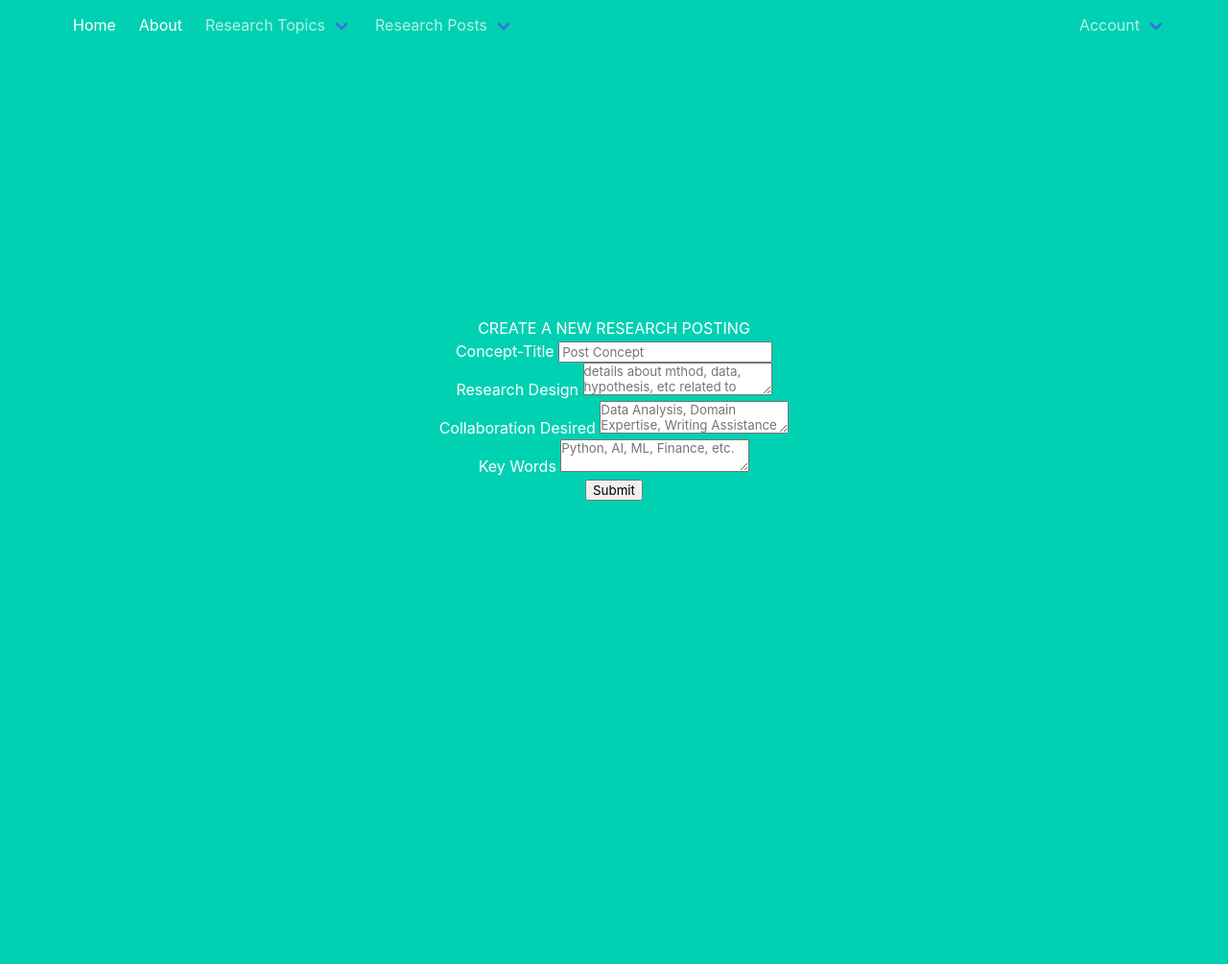
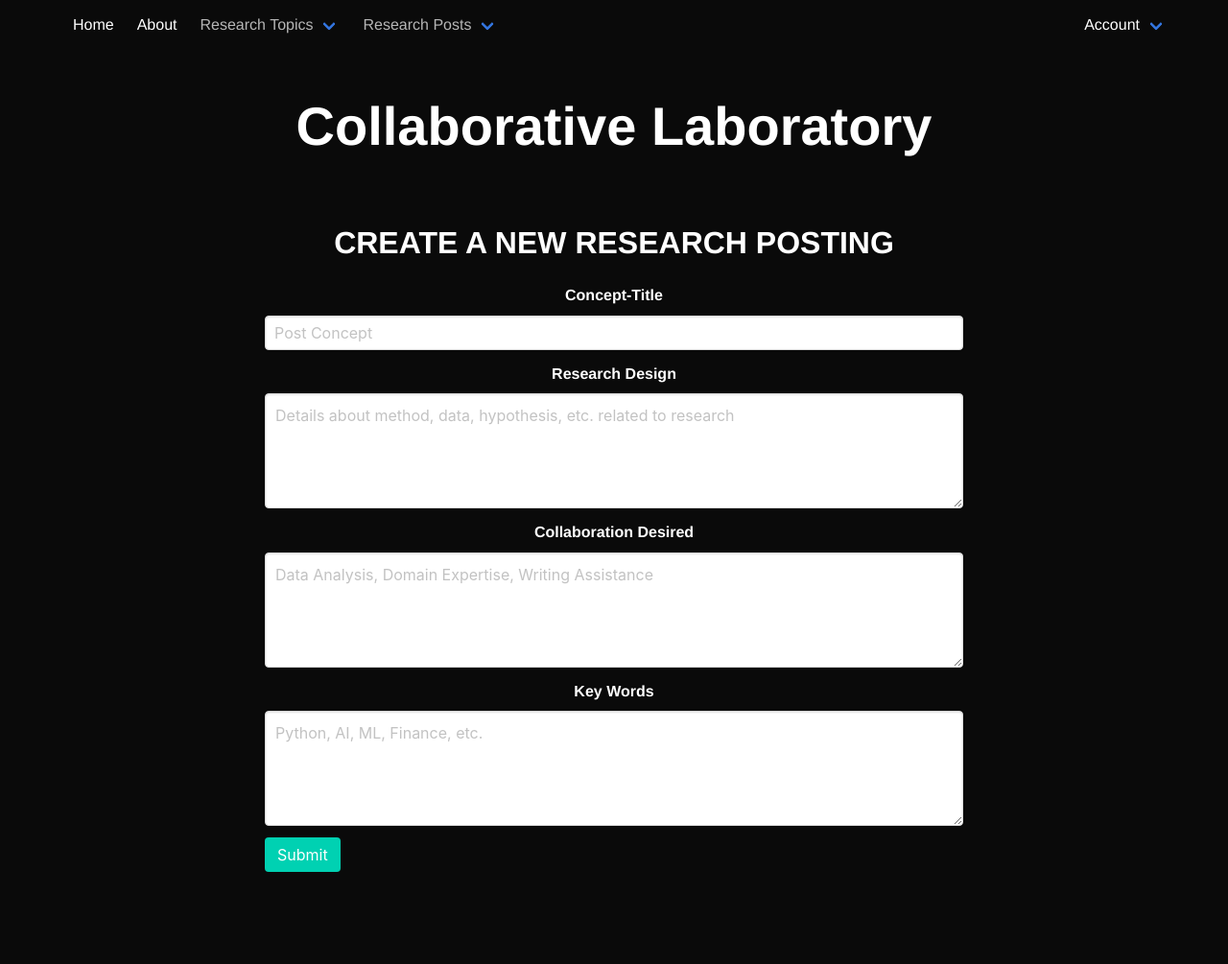
Before and after one commit to Chasen-Jeffries/ColLab_App, a Flask app: page /create in a window 1280 px wide. Shown: the whole page at 96% size. Before the commit the page ends 522 px from the top, so only its background shows below. Run offline with Flask 3, Linux system fonts and the light colour scheme; a user stored in the database is signed in.

Commit message:
Updated templates folder

```diff
--- a/App_Code/templates/base.html
+++ b/App_Code/templates/base.html
@@ -9,41 +9,97 @@
     <title>ColLab - Collaborative Laboratory!</title>
     <link rel="stylesheet" href="https://cdnjs.cloudflare.com/ajax/libs/bulma/0.7.2/css/bulma.min.css" />
     <style>
+        body {
+            background-color: #f2f2f2;
+            color: #333;
+            font-family: "Helvetica Neue", Helvetica, Arial, sans-serif;
+            font-size: 16px;
+            line-height: 1.6;
+        }
+
+        h1, h2, h3, h4, h5, h6 {
+            font-family: "Helvetica Neue", Helvetica, Arial, sans-serif;
+            font-weight: 600;
+        }
+
         .navbar-item.is-active .navbar-link,
         .navbar-item.is-active .dropdown-item {
-            background-color: #3273dc;
+            background-color: #333;
             color: #fff;
         }
 
         .navbar-item.has-dropdown:hover .navbar-link,
         .navbar-item.has-dropdown:focus .navbar-link {
-            background-color: #f5f5f5;
-            color: #000;
+            background-color: #333;
+            color: #fff;
         }
 
         .navbar-item.has-dropdown:hover .navbar-dropdown,
         .navbar-item.has-dropdown:focus .navbar-dropdown {
-            background-color: #f5f5f5;
-            color: #000;
+            background-color: #333;
+            color: #fff;
         }
 
         .navbar-item.has-dropdown .navbar-dropdown {
-            background-color: #fff;
-            color: #000;
+            background-color: #f2f2f2;
+            color: #333;
         }
 
         .navbar-item.has-dropdown .dropdown-item {
-            color: #000;
+            color: #333;
         }
+
+        .main-title {
+            font-size: 3.5rem;
+            text-align: center;
+            margin-top: 0vh;
+            color: #666;
+            font-weight: bold;
+
+        .navbar-item {
+            margin-right: 10px;
+        }
+
+        .navbar-item:last-child {
+            margin-right: 0;
+        }
+
+        .post-link {
+            text-decoration: none;
+        }
+
+        .post {
+            background-color: #f7f7f7;
+            padding: 20px;
+            border-radius: 10px;
+            margin-bottom: 20px;
+            transition: background-color 0.3s ease-in-out;
+        }
+
+        .post:hover {
+            background-color: #ececec;
+        }
+
+        .post-divider {
+            border-color: #d3d3d3;
+            margin-top: 10px;
+            margin-bottom: 10px;
+        }
+
+        .subtitle {
+        font-weight: normal; /* Add this line to unbold the subtitle */
+        }
+
     </style>
 </head>
 <body>
-    <section class="hero is-primary is-fullheight">
+    <section class="hero is-black is-fullheight">
         <div class="hero-head">
             <nav class="navbar">
                 <div class="container">
                     <div id="navbarMenuHeroA" class="navbar-menu">
                         <div class="navbar-start">
+
                             <a href="{{ url_for('main.index') }}" class="navbar-item">
                                 Home
                             </a>
@@ -84,28 +140,29 @@
                         <div class="navbar-end">
                             {% if current_user.is_authenticated %}
                                 <div class="navbar-item has-dropdown is-hoverable">
-                                    <a class="navbar-link">
+                                    <a class="navbar-link has-text-white">
                                         Account
                                     </a>
                                     <div class="navbar-dropdown">
-                                        <a href="{{ url_for('main.profile') }}" class="navbar-item dropdown-item">
+                                        <a href="{{ url_for('main.profile') }}" class="navbar-item dropdown-item has-text-white">
                                             Profile
                                         </a>
-                                        <a href="{{ url_for('main.create') }}" class="navbar-item dropdown-item">
+                                        <a href="{{ url_for('main.create') }}" class="navbar-item dropdown-item has-text-white">
                                             New Research Post
                                         </a>
-                                        <a href="{{ url_for('research.research_postings') }}" class="navbar-item dropdown-item">
+                                        <a href="{{ url_for('research.research_postings') }}" class="navbar-item dropdown-item has-text-white">
                                             All Research Postings
                                         </a>
-                                        <a href="{{ url_for('main.edit', id=1) }}" class="navbar-item dropdown-item">
+                                        <a href="{{ url_for('main.edit', id=1) }}" class="navbar-item dropdown-item has-text-white">
                                             Edit Research Post
                                         </a>
                                         <hr class="navbar-divider">
-                                        <a href="{{ url_for('auth.logout') }}" class="navbar-item dropdown-item">
+                                        <a href="{{ url_for('auth.logout') }}" class="navbar-item dropdown-item has-text-white">
                                             Logout
                                         </a>
                                     </div>
                                 </div>
+
                             {% else %}
                                 <div class="navbar-item">
                                     <div class="buttons">
@@ -125,6 +182,7 @@
         </div>
         <div class="hero-body">
             <div class="container has-text-centered">
+            <h2 class="title main-title">Collaborative Laboratory</h2>
                 {% block content %}
                 {% endblock %}
             </div>
--- a/App_Code/templates/create.html
+++ b/App_Code/templates/create.html
@@ -1,38 +1,52 @@
 {% extends 'base.html' %}
 
 {% block content %}
-<h1>{% block title %} CREATE A NEW RESEARCH POSTING {% endblock %}</h1>
+<section class="section">
+    <div class="container">
+        <div class="columns is-centered">
+            <div class="column is-8">
+                <h1 class="title has-text-centered">{% block title %}CREATE A NEW RESEARCH POSTING{% endblock %}</h1>
 
                 <form method="post">
-    <div class="form-group">
-        <label for="title">Concept-Title</label>
-        <input type="text" name="title"
-               placeholder="Post Concept" class="form-control"
-               value="{{ request.form['title'] }}"></input>
+                    <div class="field">
+                        <label class="label has-text-white">Concept-Title</label>
+                        <div class="control">
+                            <input type="text" name="title" placeholder="Post Concept" class="input"
+                                   value="{{ request.form['title'] }}">
+                        </div>
                     </div>
 
-    <div class="form-group">
-        <label for="content">Research Design</label>
-        <textarea name="content" placeholder="details about mthod, data, hypothesis, etc related to research"
-                  class="form-control">{{ request.form['content'] }}</textarea>
+                    <div class="field">
+                        <label class="label has-text-white">Research Design</label>
+                        <div class="control">
+                            <textarea name="content" placeholder="Details about method, data, hypothesis, etc. related to research"
+                                      class="textarea">{{ request.form['content'] }}</textarea>
+                        </div>
                     </div>
 
-    <div class="form-group">
-        <label for="content">Collaboration Desired</label>
+                    <div class="field">
+                        <label class="label has-text-white">Collaboration Desired</label>
+                        <div class="control">
                             <textarea name="content" placeholder="Data Analysis, Domain Expertise, Writing Assistance"
-                  class="form-control">{{ request.form['content'] }}</textarea>
+                                      class="textarea">{{ request.form['content'] }}</textarea>
+                        </div>
                     </div>
 
-    <div class="form-group">
-        <label for="content">Key Words</label>
-        <textarea name="content" placeholder="Python, AI, ML, Finance, etc."
-                  class="form-control">{{ request.form['content'] }}</textarea>
+                    <div class="field">
+                        <label class="label has-text-white">Key Words</label>
+                        <div class="control">
+                            <textarea name="content" placeholder="Python, AI, ML, Finance, etc." class="textarea">{{ request.form['content'] }}</textarea>
+                        </div>
+                    </div>
 
-
-
+                    <div class="field">
+                        <div class="control">
+                            <button type="submit" class="button is-primary">Submit</button>
                         </div>
-    <div class="form-group">
-        <button type="submit" class="btn btn-primary">Submit</button>
                     </div>
                 </form>
+            </div>
+        </div>
+    </div>
+</section>
 {% endblock %}
```
Also changed, not shown: App_Code/templates/about.html (+20 -2 lines), App_Code/templates/edit.html (+29 -16 lines), App_Code/templates/index.html (+20 -31 lines), App_Code/templates/login.html (+6 -5 lines), 1 other file. Lines whose indentation alone changed are shown as unchanged.
